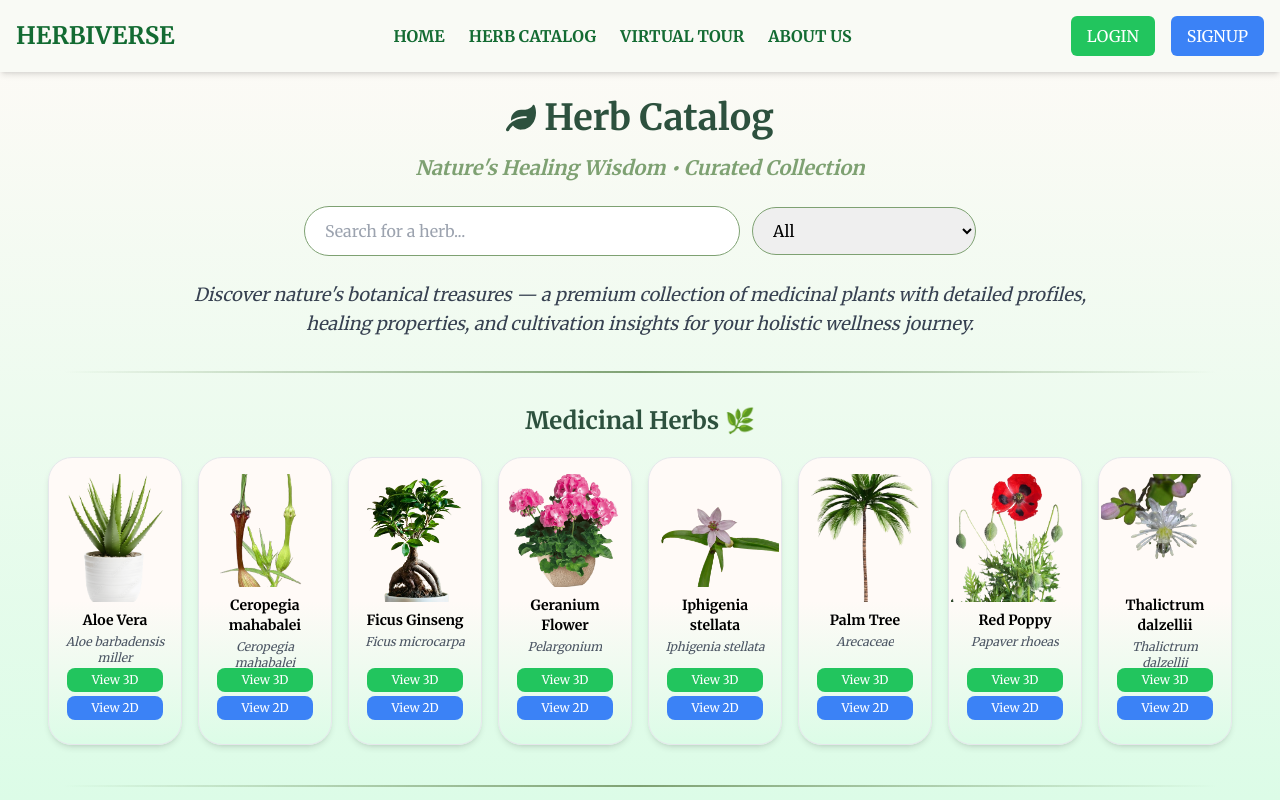
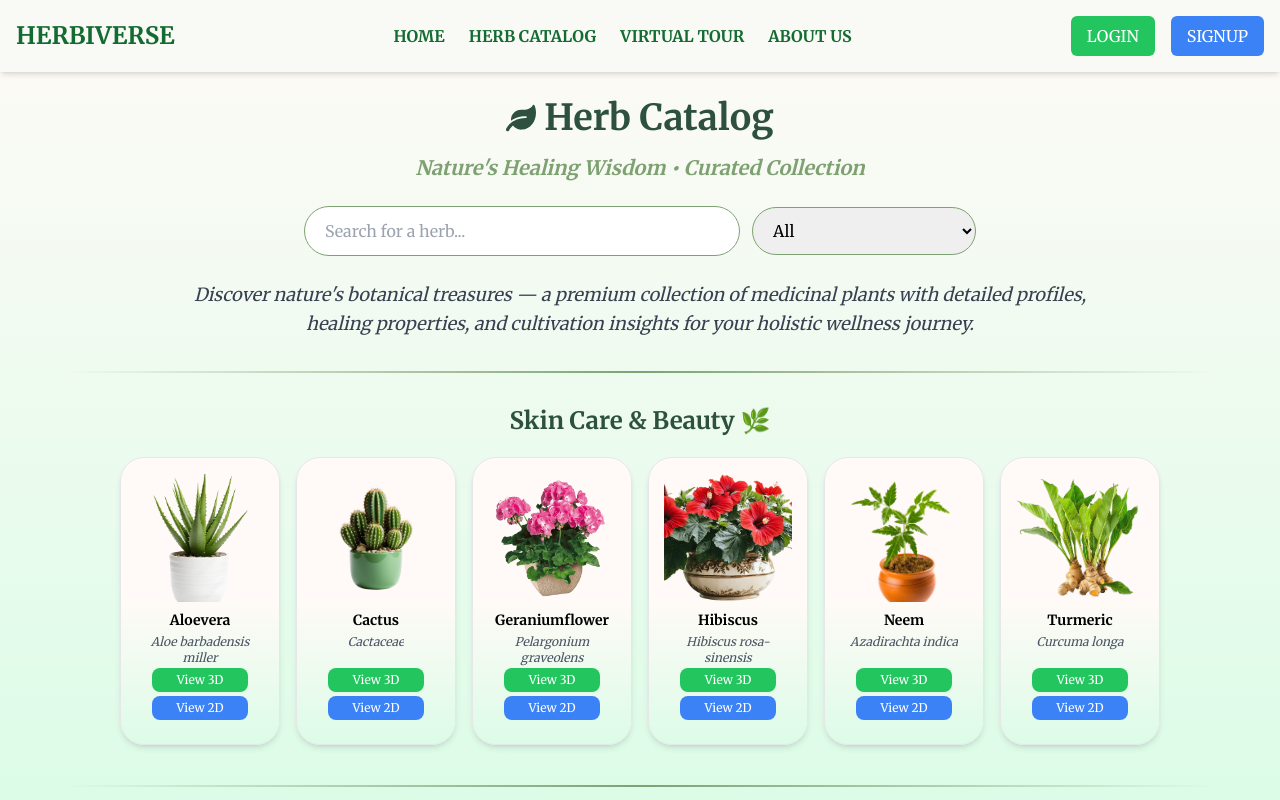
Before and after one commit to ssrade/herbiverse, a React (Vite) app in the folder herbiverse/: page /Herbcatalog in a window 1280 px wide. Built offline with nearby package versions, Linux system fonts and the light colour scheme.

Commit message:
Enhanced UI

```diff
--- a/herbiverse/src/Components/Herbcatalog/Herbcatalog.jsx
+++ b/herbiverse/src/Components/Herbcatalog/Herbcatalog.jsx
@@ -477,10 +477,10 @@ function Herbcatalog() {
   // 🏗️ Function to format plant data
   const formatPlantData = () => {
     const allPlants = [
-      "aloe vera", "amla", "ashwagandha", "cactus", "ceropegia mahabalei",
-      "fennel(saunf)", "ficus ginseng", "geranium flower", "giloy", "ginger",
-      "hibiscus", "iphigenia stellata", "kalmegh", "mimosa", "neem",
-      "palm tree", "red poppy", "shatavari", "thalictrum dalzellii", "tulsi", "turmeric"
+      "aloevera", "amla", "ashwagandha", "cactus", "ceropegiamahabalei",
+      "fennel(saunf)", "ficusginseng", "geraniumflower", "giloy", "ginger",
+      "hibiscus", "iphigeniastellata", "kalmegh", "mimosa", "neem",
+      "palmtree", "redpoppy", "shatavari", "thalictrumdalzellii", "tulsi", "turmeric"
     ];
 
     return allPlants.map(plantName => {
--- a/herbiverse/src/Components/Home/Home.jsx
+++ b/herbiverse/src/Components/Home/Home.jsx
@@ -17,7 +17,6 @@ function Home() {
   const [currentPlantIndex, setCurrentPlantIndex] = useState(0);
   const [currentMedicinalPlantIndex, setCurrentMedicinalPlantIndex] = useState(0);
   const navigate = useNavigate();
-
 
   const featuredPlants = [
     { img: pot, name: "Lavender", benefits: "Relaxation, Sleep" },
@@ -206,7 +205,7 @@ function Home() {
         <motion.div
           initial={{ opacity: 0, y: 20 }}
           animate={{ opacity: 1, y: 0 }}
-          transition={{ duration: 0.8 }}
+          transition={{ duration: 2 }}
           className="w-[80%] ml-[21%] z-10 text-center"
         >
           <h1 className="text-6xl font-extrabold text-emerald-800 leading-tight">
@@ -232,7 +231,7 @@ function Home() {
         <motion.div
           initial={{ opacity: 0, x: 50 }}
           animate={{ opacity: 1, x: 0 }}
-          transition={{ duration: 0.8, delay: 0.2 }}
+          transition={{ duration: 2, delay: 1 }}
           className="w-[40%] h-full flex justify-end relative"
         >
           <motion.div
```
